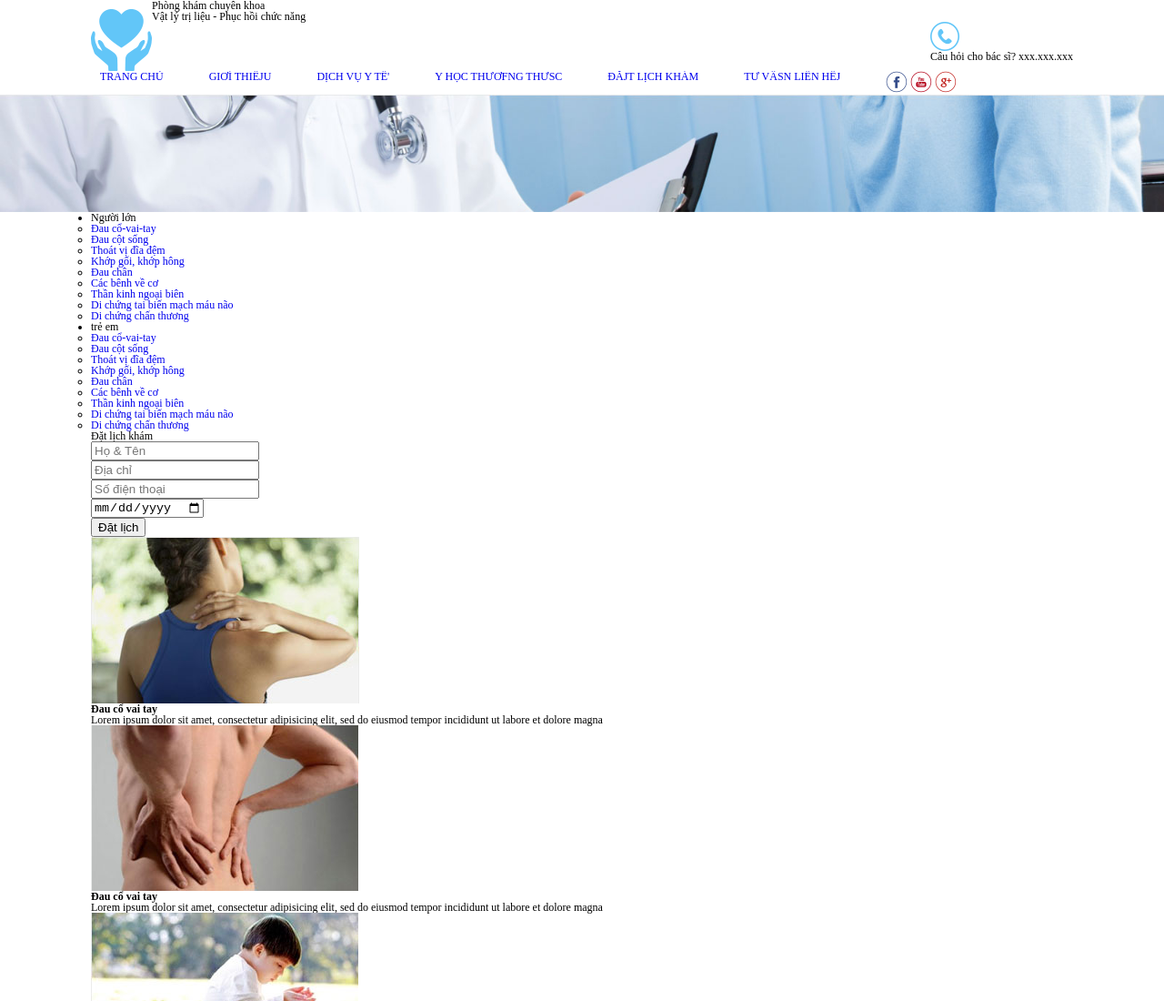
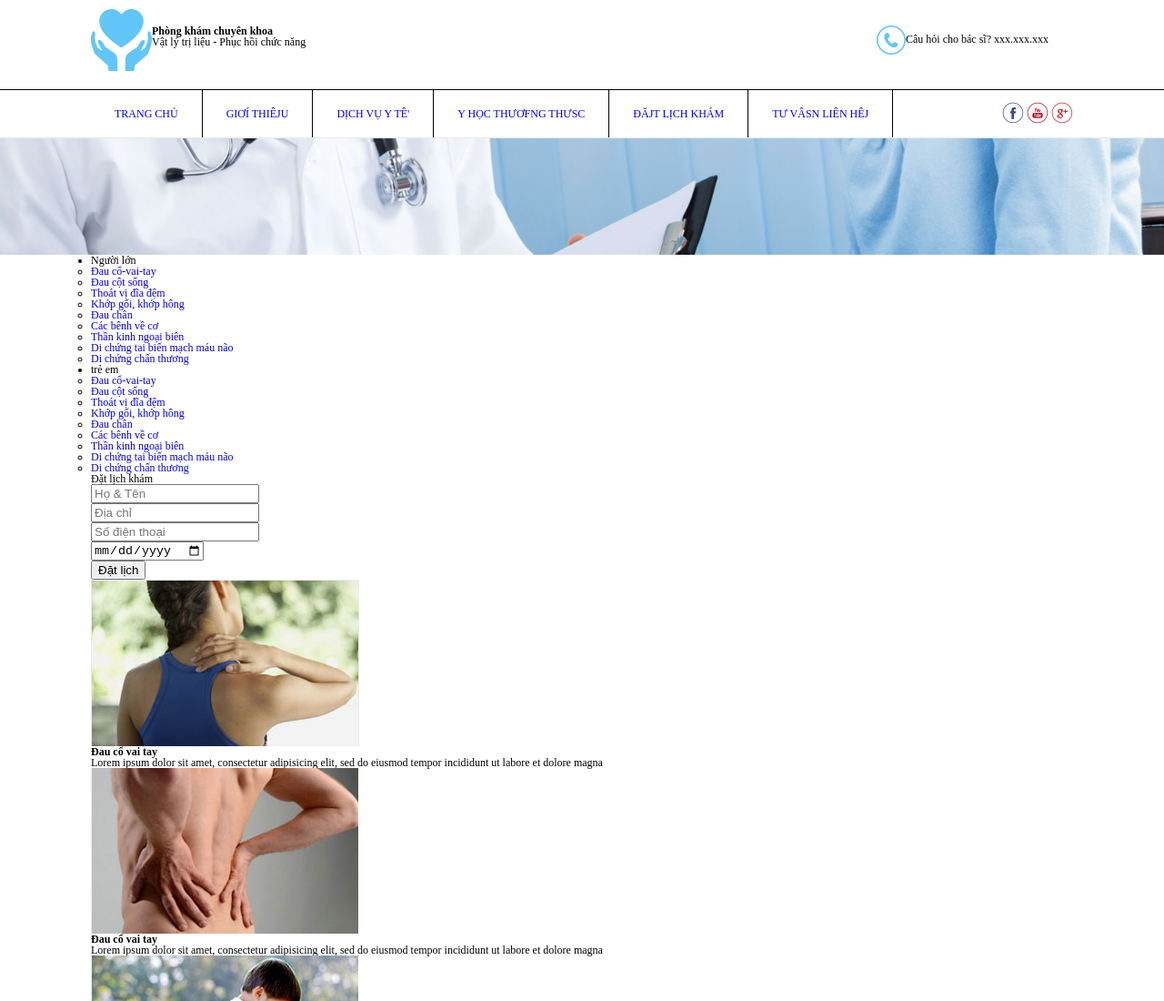
Before and after one commit to at-hungnguyen1/training-php-summer-2017, a plain HTML site: page template/index.html in a window 1280 px wide. Shown: the top 1100 px of the page at 91% size. Drawn offline with Linux system fonts and the light colour scheme.

Commit message:
Edit CSS

```diff
--- a/css/test.css
+++ b/css/test.css
@@ -105,35 +105,67 @@
     body{
         font-size: 12px;
     }
-    .topweb, .listmenu, .menubar {
-        margin-left: 100px;
-        margin-right: 100px;
+    .container{
+        margin: 10px 100 0px 100px;
+        max-width: 1240px;
     }
     .topweb{
+        width: 50%;
+        float: left;
+    }
+    .topweb h3{
+        padding-top: 18px;
 
     }
-    #floathere{
-        margin-top: 10px;
+    .logo-left{
         float: left;
     }
-    #imgright{
+    .logo-right{
         clear;
         float: right;
+        padding-top: 18px;
+
+        width: 20%;
+    }
+    .logo-right img{
+        float: left;
+    }
+    .logo-right p{
+        padding-top: 9px;
     }
     .menubar {
+        margin-top: 20px;
         float: left;
-        max-width: 1280px;
+        width: 100%;
+        border: solid black 1px;
+        border-left: none;
+        border-right: none;
+        border-bottom: none;
     }
     .menusub1 {
         list-style-type: none;
+        margin-left: 100px;
+        margin-right: 100px;
         overflow: hidden;
     }
     .menusub1 li{
         float: left;
         /*margin-right: 30px;*/
-        margin-left: 10px;
-        margin-right: 40px;
+        border: solid 1px black;
+        border-top: none;
+        border-left: none;
+        border-bottom: none;
+    }
+    .menusub1 a{
+        display:inline-block;
+        padding-left:  26px;
+        padding-right: 26px;
+        padding-top: 20px;
+        padding-bottom: 20px;
     }
     #speciesid{
+        clear;
         float: right;
+        padding-top: 13px;
+        border: none;
     }
--- a/template/index.html
+++ b/template/index.html
@@ -1,16 +1,17 @@
 <html>
 	<head>
 	<title>Project1</title>
-	<link rel="stylesheet" type="text/css" href="../css/reset.css">
 	<link rel="stylesheet" type="text/css" href="../css/test.css">
 	</head>
 	<body>
 	<header>
+	<div class = "container">
 		<div class = "topweb">
-		<img src = "../images/logo.png" id ="floathere">
-		<p >Phòng khám chuyên khoa</p>
+			<img src = "../images/logo.png" class ="logo-left">
+			<h3>Phòng khám chuyên khoa</h3>
 			<p>Vật lý trị liệu - Phục hồi chức năng</p>
-		<div id = "imgright">
+		</div>
+		<div class = "logo-right">
 			<img src="../images/icon-phone.png"><p>Câu hỏi cho bác sĩ?<span> xxx.xxx.xxx</span></p>
 		</div>
 	</div>
```
Lines whose indentation alone changed are shown as unchanged.
